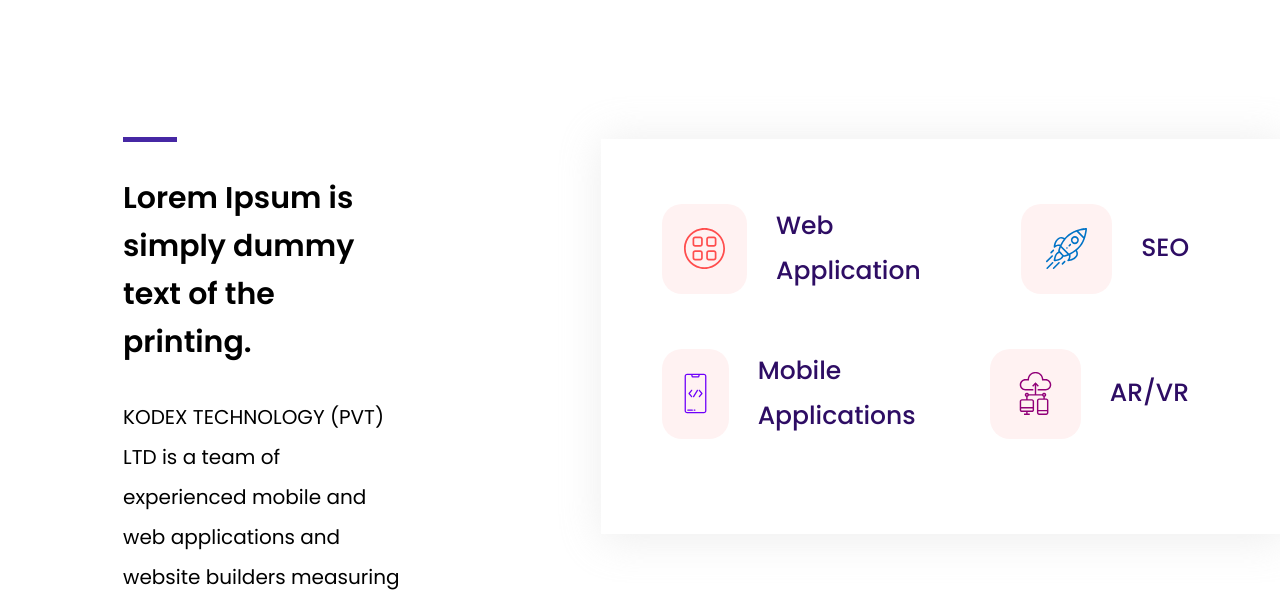
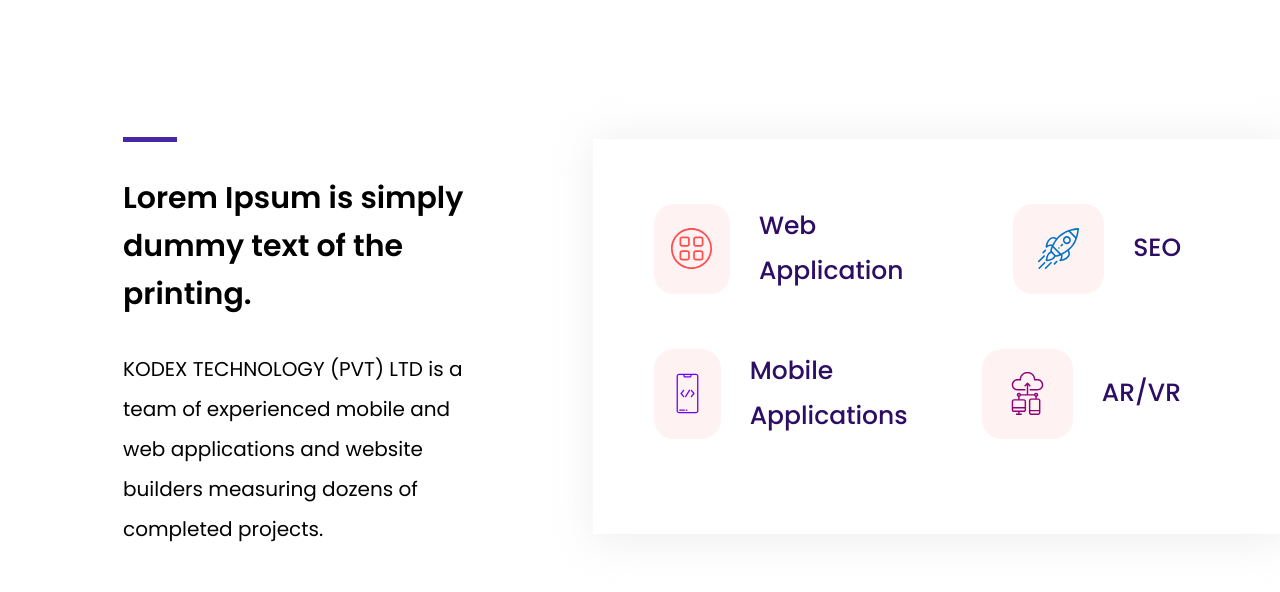
Before and after one commit to khadijabayramova/TravolicFigma, a plain HTML site: page about.html in a window 1280 px wide. Shown: the part 1680-2272 px from the top of the page. Drawn offline with nearby package versions, Linux system fonts and the light colour scheme.

Commit message:
some changings commited

```diff
--- a/about.html
+++ b/about.html
@@ -159,7 +159,7 @@
       <div class="footer_bottom">
         <div class="first_side">
           <p id="thickerTitle" class="footer_title">LOGO</p>
-          <p id="thicker_sub" class="moreover">
+          <p style="width: 80%;" id="thicker_sub" class="moreover">
             Lorem Ipsum is simply dummy text of the printing and typesetting
             industry.
           </p>
--- a/assets/styles/about.css
+++ b/assets/styles/about.css
@@ -115,12 +115,14 @@ body {
   line-height: 48px;
   margin-top: 29px;
   margin-bottom: 31px;
+  width: 100%;
 }
 .purpleStick p {
   font-size: var(--toolsize);
   font-weight: 400;
   line-height: 40px;
   margin-bottom: 61px;
+  width: 100%;
 }
 .purpleStick button {
   border: 1px solid #1090cb;
@@ -137,7 +139,7 @@ body {
 /* apps */
 .purplenapps {
   display: flex;
-  gap: 200px;
+  gap: 120px;
 }
 .webapp {
   display: flex;
@@ -162,7 +164,7 @@ body {
 }
 .apps12{
   display: flex;
-  gap: 50px;
+  gap: 80px;
 
 }
 .apps34{
@@ -175,7 +177,7 @@ body {
   gap: 55px;
  margin-top: 10px;
   height: fit-content;
-  padding: 65px 91px 95px 61px;
+  padding: 65px 99px 95px 61px;
   box-shadow:   3px 3px 40px 3px rgba(216, 216, 216, 0.44);
 }
  footer{
```
